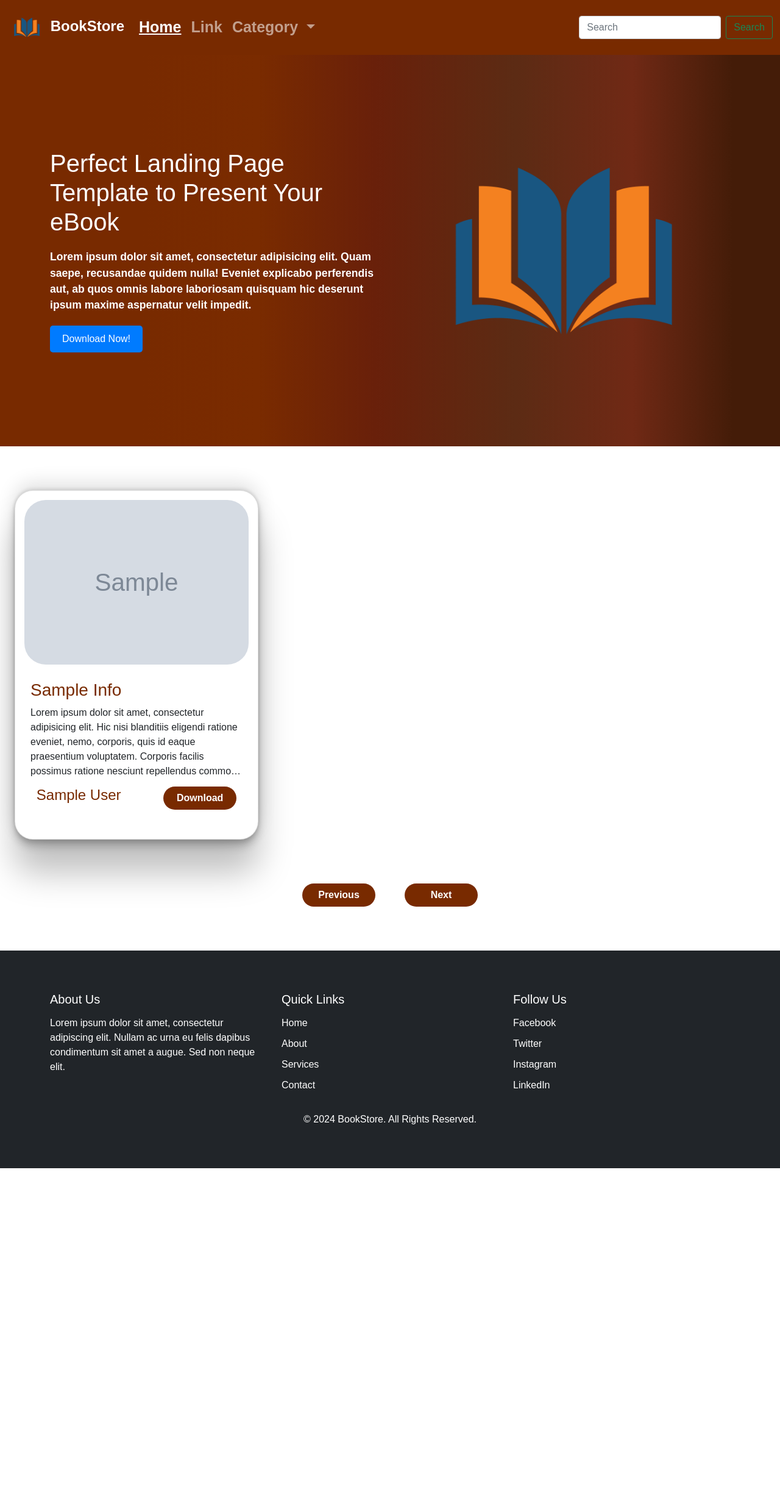
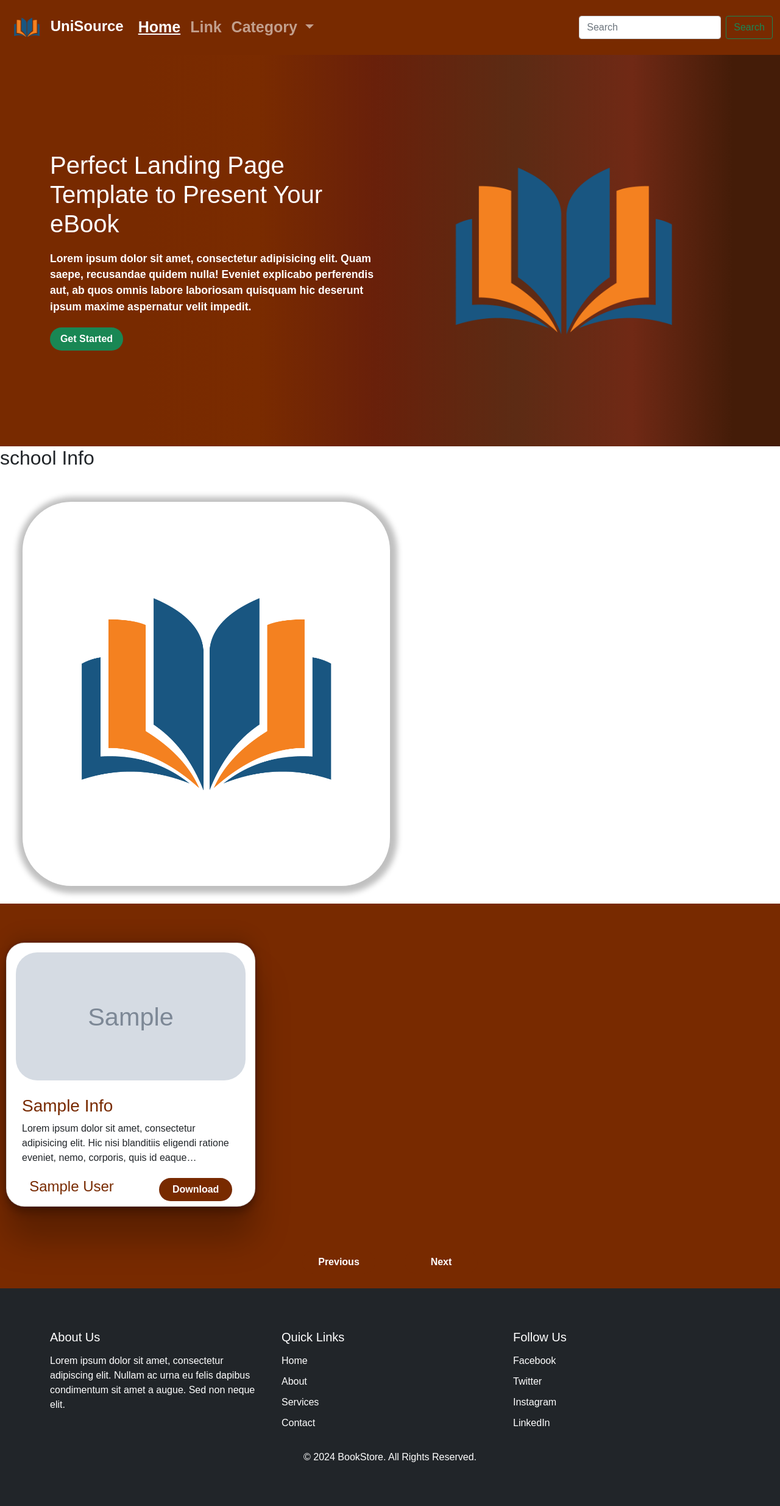
Before and after one commit to Naol86/bookstore, a Django app: template home/templates/index.html in a window 1280 px wide. Shown: the whole page at 61% size. Before the commit the page ends 1916 px from the top, so only its background shows below. Run offline with Django 3.2, Linux system fonts and the light colour scheme; the template is opened without the code that fills it: most values are stand-ins (such as "Sample title", 1, 10 or a date in 2020); grey boxes marked "Sample" are stand-in pictures; some libraries are stand-ins or nearby versions.

Commit message:
school bar

```diff
--- a/home/static/css/custom-style.css
+++ b/home/static/css/custom-style.css
@@ -1,30 +1,53 @@
-
+* {
+  box-sizing: border-box;
+}
 
 .bg-orange {
   /* background: rgb(250,123,10);
 background: linear-gradient(180deg, rgba(250,123,10,1) 18%, rgba(251,126,14,1) 33%, rgba(249,128,21,1) 48%, rgba(236,122,20,1) 64%, rgba(249,131,25,1) 81%, rgba(255,157,28,1) 94%); */
-background: rgb(120,42,0);
-background: linear-gradient(90deg, rgba(120,42,0,1) 18%, rgba(122,43,0,1) 33%, rgba(105,32,10,1) 48%, rgba(92,43,20,1) 66%, rgba(112,41,21,1) 81%, rgba(68,28,8,1) 94%);
+  background: rgb(120, 42, 0);
+  background: linear-gradient(
+    90deg,
+    rgba(120, 42, 0, 1) 18%,
+    rgba(122, 43, 0, 1) 33%,
+    rgba(105, 32, 10, 1) 48%,
+    rgba(92, 43, 20, 1) 66%,
+    rgba(112, 41, 21, 1) 81%,
+    rgba(68, 28, 8, 1) 94%
+  );
   font-size: 25px;
   font-weight: bold;
   color: white;
 }
 
+.bg-temp {
+  background: rgb(120, 42, 0);
+  padding: 0 10px;
+}
+
 .navbar {
   /* height: 60px; */
 }
-.nav-link{
+.nav-link {
   color: white;
   font-weight: bold;
 }
 .bg-dark-n {
-  background: rgb(34,34,34);
-background: linear-gradient(90deg, rgba(34,34,34,1) 18%, rgba(4,3,3,1) 33%, rgba(0,0,0,1) 48%, rgba(34,17,2,1) 64%, rgba(45,32,21,1) 81%, rgba(56,47,35,1) 94%);
+  background: rgb(34, 34, 34);
+  background: linear-gradient(
+    90deg,
+    rgba(34, 34, 34, 1) 18%,
+    rgba(4, 3, 3, 1) 33%,
+    rgba(0, 0, 0, 1) 48%,
+    rgba(34, 17, 2, 1) 64%,
+    rgba(45, 32, 21, 1) 81%,
+    rgba(56, 47, 35, 1) 94%
+  );
 }
 
 .bg-nav {
   /* background: rgb(250,123,10); */
-  background: rgb(120,42,0);
+  background: rgb(120, 42, 0);
   font-size: 25px;
 }
 
@@ -53,7 +76,6 @@
   background: blue;
   width: 40%;
   min-width: 150px;
-
 }
 
 .card-img-top {
@@ -63,22 +85,24 @@
 
 .card {
   border-radius: 30px;
-  box-shadow: rgba(0, 0, 0, 0.25) 0px 54px 55px, rgba(0, 0, 0, 0.12) 0px -12px 30px, rgba(0, 0, 0, 0.12) 0px 4px 6px, rgba(0, 0, 0, 0.17) 0px 12px 13px, rgba(0, 0, 0, 0.09) 0px -3px 5px;
+  box-shadow: rgba(0, 0, 0, 0.25) 0px 54px 55px,
+    rgba(0, 0, 0, 0.12) 0px -12px 30px, rgba(0, 0, 0, 0.12) 0px 4px 6px,
+    rgba(0, 0, 0, 0.17) 0px 12px 13px, rgba(0, 0, 0, 0.09) 0px -3px 5px;
 }
 
 .card img {
-  height: 300px;
+  height: 15rem;
   object-fit: cover;
 }
 .card-body {
   padding: 25px;
   margin-top: -15px;
-  height: 200px;
+  height: 9rem;
   overflow: hidden;
   display: -webkit-box;
   -webkit-box-orient: vertical;
-  -webkit-line-clamp: 5; /* Limits to 5 lines */
-  line-clamp: 5;
+  -webkit-line-clamp: 3; /* Limits to 5 lines */
+  line-clamp: 3;
   box-orient: vertical;
 }
 
@@ -86,34 +110,30 @@
   overflow: hidden;
   display: -webkit-box;
   -webkit-box-orient: vertical;
-  -webkit-line-clamp: 5; /* Limits to 3 lines */
-  line-clamp: 5;
+  -webkit-line-clamp: 3; /* Limits to 3 lines */
+  line-clamp: 3;
   box-orient: vertical;
 }
 
-
-.card-body h3, .d-flex h4 {
+.card-body h3,
+.d-flex h4 {
   /* color:  rgb(250,123,10); */
-  color: rgb(120,42,0);
+  color: rgb(120, 42, 0);
   text-transform: capitalize;
 }
 
-.btn-bg-orange{
+.btn-bg-orange {
   /* background: rgb(250,123,10) !important; */
-  background: rgb(120,42,0);
+  background: rgb(120, 42, 0);
   color: white;
   font-weight: bold;
   border-radius: 50px;
   width: 120px;
-
 }
 
 .btn-bg-orange:hover {
-  background-color: black;
-}
-
-.temp {
-  color: red;
+  background-color: rgb(92, 34, 3);
+  color: white;
 }
 
 /* .book-img img{
@@ -123,7 +143,6 @@
 .navbar-brand img {
   width: 4rem;
 }
-
 
 .footer {
   background-color: #1e2225;
@@ -156,7 +175,6 @@
 .footer ul li {
   margin-bottom: 10px;
 }
-
 
 body {
   font-family: Arial, sans-serif;
@@ -211,3 +229,84 @@
   font-size: 0.9rem;
   color: #6c757d;
 }
+
+@import url("https://fonts.googleapis.com/css2?family=Roboto+Mono:ital,wght@0,100..700;1,100..700&display=swap");
+
+.body-n {
+  font-family: "Roboto", monospace;
+  display: flex;
+  justify-content: center;
+  align-items: center;
+  height: 90vh;
+  margin: 0;
+}
+
+.container-n {
+  display: flex;
+  width: 95vw;
+  height: 80vh;
+  /* flex-direction: column; */
+}
+
+.panel-n {
+  background-size: auto 100%;
+  background-position: center;
+  background-repeat: no-repeat;
+  border-radius: 5rem;
+  color: rgb(250, 250, 250);
+  cursor: pointer;
+  flex: 0.5;
+  margin: 5px;
+  position: relative;
+  transition: flex 0.7s;
+  box-shadow: 2px 2px 10px 10px rgba(0, 0, 0, 0.25);
+}
+
+.panel-n h3 {
+  font-size: 24px;
+  position: absolute;
+  bottom: 20px;
+  left: 30px;
+  margin: 0;
+  opacity: 0;
+  color: rgb(92, 34, 3);
+}
+
+.panel-n.active-n {
+  flex: 5;
+}
+
+.panel-n.active-n h3 {
+  opacity: 1;
+  transition: opacity 0.3s ease-in-out 0.25s;
+}
+
+.school-description {
+  width: 50%;
+  margin-left: auto;
+  font-size: 20px;
+  text-transform: capitalize;
+  background-color: rgb(92, 34, 3);
+  border-radius: 0 5rem 5rem 0;
+  max-height: 0;
+  overflow: hidden;
+  transition: max-height 0.75s, min-height 0.75s;
+}
+
+.school-description.expanded {
+  /* min-height: 100%; */
+  padding: 10px;
+  min-height: 100%;
+  max-height: 100%; /* Adjust this value based on the content */
+}
+
+@media (max-width: 480px) {
+  .container {
+    width: 100vh;
+  }
+
+  .panel:nth-last-of-type(4),
+  .panel:nth-last-of-type(5) {
+    display: none;
+  }
+}
--- a/home/static/js/custom-js.js
+++ b/home/static/js/custom-js.js
@@ -1,24 +1,47 @@
-const navLinks = document.querySelectorAll('.nav-link');
+const navLinks = document.querySelectorAll(".nav-link");
 let currentNav = navLinks[0];
-const navbar = document.querySelector('.navbar');
+const navbar = document.querySelector(".navbar");
 
-navLinks.forEach((nav) => nav.addEventListener('click', handleActive));
+navLinks.forEach((nav) => nav.addEventListener("click", handleActive));
 
 function handleActive(e) {
   e.preventDefault();
   if (currentNav !== e.target) {
-    currentNav.classList.remove('active');
+    currentNav.classList.remove("active");
     currentNav = e.target;
-    currentNav.classList.add('active');
+    currentNav.classList.add("active");
   }
 }
 
-window.addEventListener('scroll', handleScroll);
+window.addEventListener("scroll", handleScroll);
 
 function handleScroll() {
   if (window.scrollY > 150) {
-    navbar.classList.add('fixed');
+    navbar.classList.add("fixed");
   } else {
-    navbar.classList.remove('fixed');
+    navbar.classList.remove("fixed");
   }
 }
+
+const panels = document.querySelectorAll(".panel-n");
+let prevActivePanel;
+let prevActiveDescription;
+
+panels.forEach((panel) => {
+  panel.addEventListener("click", () => {
+    const description = panel.querySelector(".school-description");
+
+    if (prevActivePanel && prevActivePanel !== panel) {
+      prevActivePanel.classList.remove("active-n");
+      if (prevActiveDescription) {
+        prevActiveDescription.classList.remove("expanded");
+      }
+    }
+
+    panel.classList.toggle("active-n");
+    description.classList.toggle("expanded");
+
+    prevActivePanel = panel;
+    prevActiveDescription = description;
+  });
+});
--- a/home/templates/footer.html
+++ b/home/templates/footer.html
@@ -1,9 +1,13 @@
-<footer class="footer bg-dark text-white mt-5">
+<footer class="footer bg-dark text-white">
   <div class="container py-5">
     <div class="row">
       <div class="col-md-4">
         <h5>About Us</h5>
-        <p>Lorem ipsum dolor sit amet, consectetur adipiscing elit. Nullam ac urna eu felis dapibus condimentum sit amet a augue. Sed non neque elit.</p>
+        <p>
+          Lorem ipsum dolor sit amet, consectetur adipiscing elit. Nullam ac
+          urna eu felis dapibus condimentum sit amet a augue. Sed non neque
+          elit.
+        </p>
       </div>
       <div class="col-md-4">
         <h5>Quick Links</h5>
--- a/home/templates/index.html
+++ b/home/templates/index.html
@@ -1,12 +1,6 @@
-{% extends 'base.html' %}
-
-{% block title %}
+{% extends 'base.html' %} {% block title %}
 <title>home</title>
-{% endblock title %}
-
-{% block body %}
-
-{% load static %}
+{% endblock title %} {% block body %} {% load static %}
 
 <!-- Start Featured Slider -->
 <section id="mu-hero" class="py-5 bg-orange">
@@ -14,14 +8,25 @@
     <div class="row align-items-center">
       <div class="col-md-6 order-md-2">
         <div class="mu-hero-right text-center">
-          <img src="{% static '/favicon.png' %}" alt="Ebook img" class="img-fluid">
+          <img
+            src="{% static '/favicon.png' %}"
+            alt="Ebook img"
+            class="img-fluid"
+          />
         </div>
       </div>
       <div class="col-md-6 order-md-1">
         <div class="mu-hero-left">
           <h1>Perfect Landing Page Template to Present Your eBook</h1>
-          <p>Lorem ipsum dolor sit amet, consectetur adipisicing elit. Quam saepe, recusandae quidem nulla! Eveniet explicabo perferendis aut, ab quos omnis labore laboriosam quisquam hic deserunt ipsum maxime aspernatur velit impedit.</p>
-          <a href="#" class="btn btn-primary">Download Now!</a>
+          <p>
+            Lorem ipsum dolor sit amet, consectetur adipisicing elit. Quam
+            saepe, recusandae quidem nulla! Eveniet explicabo perferendis aut,
+            ab quos omnis labore laboriosam quisquam hic deserunt ipsum maxime
+            aspernatur velit impedit.
+          </p>
+          <a href="{% url 'login' %}" class="btn btn-bg-orange bg-success"
+            >Get Started</a
+          >
         </div>
       </div>
     </div>
@@ -29,31 +34,55 @@
 </section>
 <!-- End Featured Slider -->
 
-{% comment %}
-<section class="bg-orange">
-  <div class="container header">
-    <div class="row justify-content-md-center bg-orange">
-      <div class="col left">
-        1 of 3
+<!--- start show photo -->
+
+<h2>school Info</h2>
+<div class="body-n">
+  <div class="container-n">
+    {% for info in data.results %}
+
+    <div
+      class="panel-n"
+      style="background-image: url('{% static 'favicon.png' %}')"
+    >
+      <div class="school-description">
+        <p>
+          Lorem ipsum dolor sit, amet consectetur adipisicing elit. Culpa
+          doloremque nulla, quia unde cum perspiciatis, enim earum quis alias in
+          assumenda? Nihil vero esse dignissimos vel debitis dolorem reiciendis
+          cum!
+        </p>
       </div>
-      <div class="col right">
-        3 of 3
+      <h3>
+        {{info.name}}
+        <button class="btn btn-bg-orange">visit now</button>
+      </h3>
+    </div>
+    {% endfor %}
   </div>
 </div>
-  </div>
-</section> {% endcomment %}
+<!-- end show photo -->
 
-<div class="m-4">
+<div class="pd-4 bg-temp">
   <div class="row row-cols-1 row-cols-md-3 g-3 py-5">
     {% for info in data.results %}
     <div class="col">
       <div class="card">
-          <img src="{{ info.image }}" class="card-img-top " alt="{{ info.name }}">
+        <img
+          src="{{ info.image }}"
+          class="card-img-top"
+          alt="{{ info.name }}"
+        />
         <div class="card-body">
           <h3 class="card-title">{{ info.name }}</h3>
-            <p class="card-text">Lorem ipsum dolor sit amet, consectetur adipisicing elit. Hic nisi blanditiis eligendi ratione eveniet, nemo, corporis, quis id eaque praesentium voluptatem. Corporis facilis possimus ratione nesciunt repellendus commodi, voluptatum harum!</p>
+          <p class="card-text">
+            Lorem ipsum dolor sit amet, consectetur adipisicing elit. Hic nisi
+            blanditiis eligendi ratione eveniet, nemo, corporis, quis id eaque
+            praesentium voluptatem. Corporis facilis possimus ratione nesciunt
+            repellendus commodi, voluptatum harum!
+          </p>
         </div>
-          <div class="d-flex justify-content-around mb-5">
+        <div class="d-flex justify-content-around mb-2 mt-3">
           <h4>{{ info.author }}</h4>
           <a href="{{ info.file }}">
             <button class="btn btn-bg-orange">Download</button>
@@ -72,5 +101,4 @@
     </a>
   </div>
 </div>
-{% include 'footer.html' %}
-{% endblock body %}
+{% include 'footer.html' %} {% endblock body %}
--- /dev/null
+++ b/home/templates/login.html
@@ -0,0 +1 @@
+hello there
--- a/home/templates/navbar.html
+++ b/home/templates/navbar.html
@@ -4,7 +4,7 @@
 
 <nav class="navbar navbar-expand-md navbar-dark bg-nav">
   <div class="container-fluid">
-    <a class="navbar-brand" href="#"><img src="{% static 'favicon.png' %}" alt=""> BookStore</a>
+    <a class="navbar-brand" href="#"><img src="{% static 'favicon.png' %}" alt=""> UniSource</a>
     <button class="navbar-toggler" type="button" data-bs-toggle="collapse" data-bs-target="#navbarSupportedContent" aria-controls="navbarSupportedContent" aria-expanded="false" aria-label="Toggle navigation">
       <span class="navbar-toggler-icon"></span>
     </button>
--- a/home/urls.py
+++ b/home/urls.py
@@ -3,4 +3,5 @@
 
 urlpatterns = [
   path('', views.home, name="home"),
+  path('/login', views.login, name="login"),
 ]
```
Also changed, not shown: home/views.py (+9 -2 lines). Lines whose indentation alone changed are shown as unchanged.
